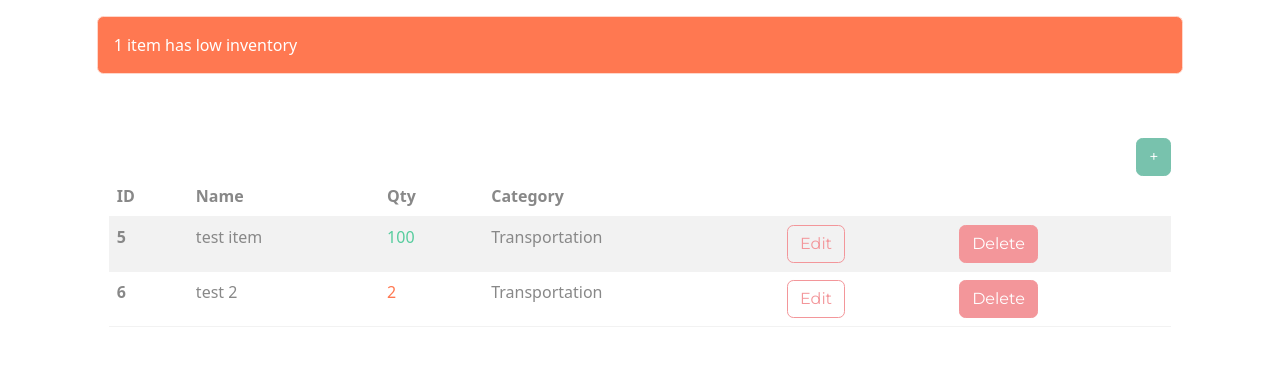
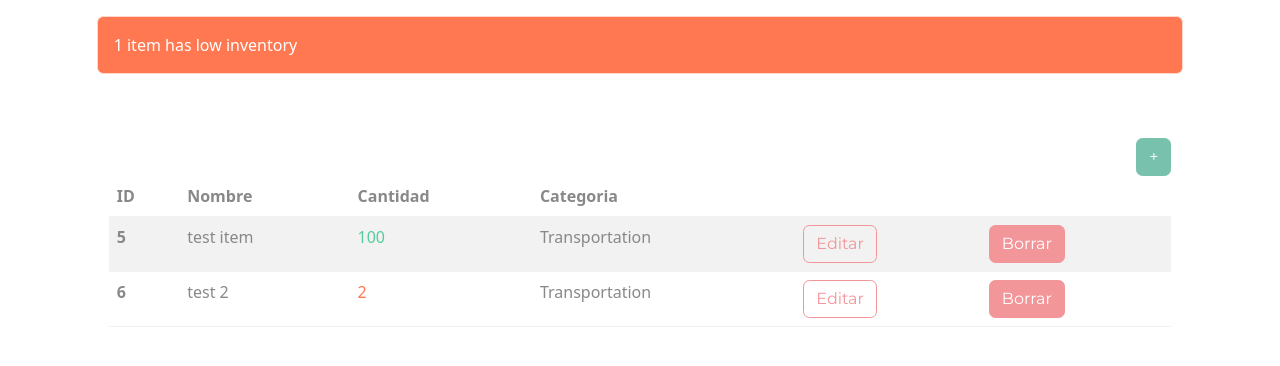
Before and after one commit to Jhxnnat/Tool-Check, a Django app: page /dashboard/ in a window 1280 px wide. Shown: the part 56-422 px from the top of the page. Run offline with Django 4.2, Linux system fonts and the light colour scheme; a user stored in the database is signed in; data comes from the database, SQL or seed files in the repository.

Commit message:
Update dashboard.html

```diff
--- a/inventory/templates/inventory/dashboard.html
+++ b/inventory/templates/inventory/dashboard.html
@@ -26,9 +26,9 @@
 				<thead>
 					<tr>
 						<th scope="col">ID</th>
-						<th scope="col">Name</th>
-						<th scope="col">Qty</th>
-						<th scope="col">Category</th>
+						<th scope="col">Nombre</th>
+						<th scope="col">Cantidad</th>
+						<th scope="col">Categoria</th>
 						<th scope="col"></th>
 						<th scope="col"></th>
 					</tr>
@@ -55,8 +55,8 @@
 							<td class="text-success">{{ item.quantity }}</td>
 						{% endif %}
 						<td>{{ item.category.name }}</td>
-						<td><a href="{% url 'edit-item' item.id %}" class="btn btn-outline-secondary">Edit</a></td>
-						<td><a href="{% url 'delete-item' item.id %}" class="btn btn-secondary">Delete</a></td>
+						<td><a href="{% url 'edit-item' item.id %}" class="btn btn-outline-secondary">Editar</a></td>
+						<td><a href="{% url 'delete-item' item.id %}" class="btn btn-secondary">Borrar</a></td>
 					</tr>
 					{% endfor %}
 				</tbody>
```
